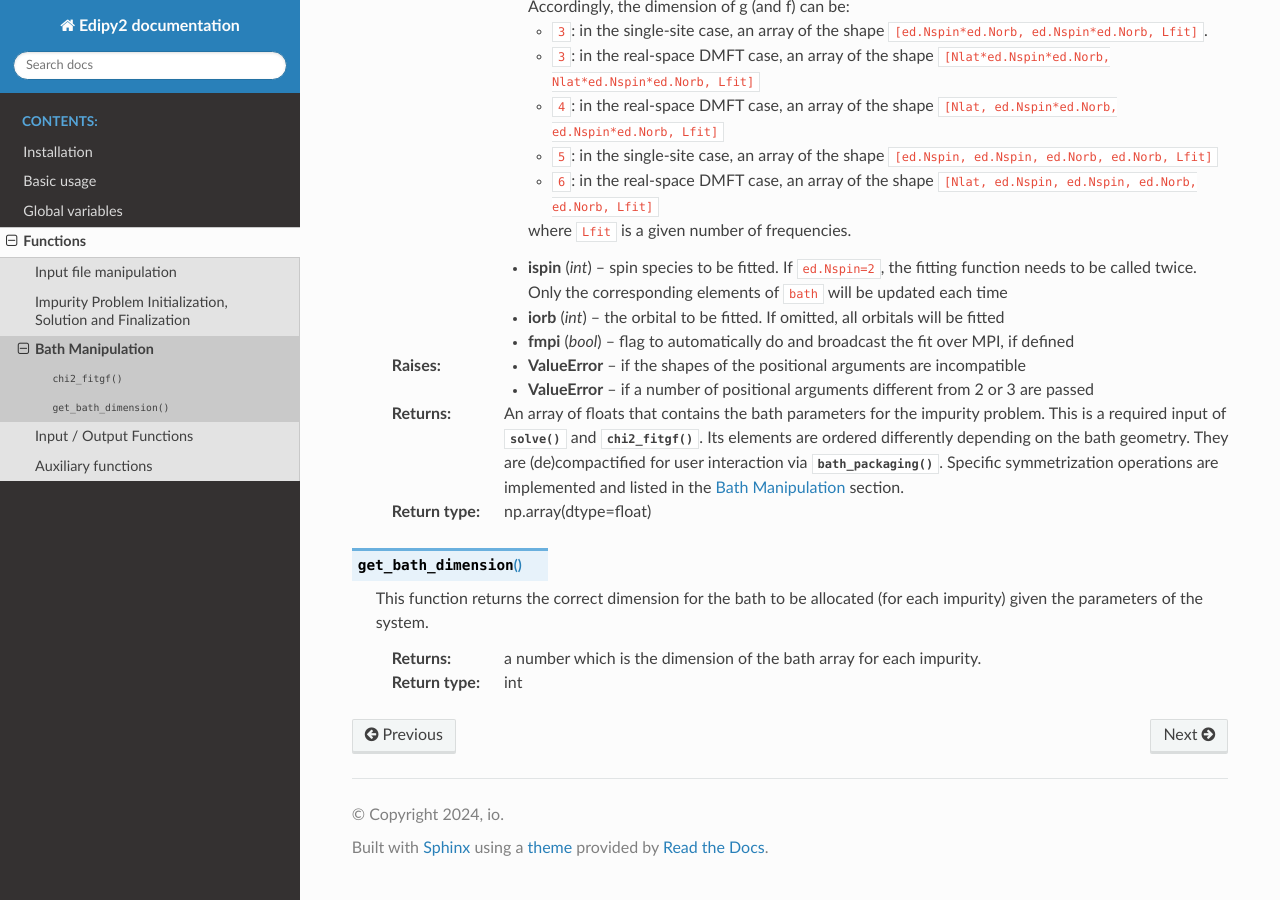
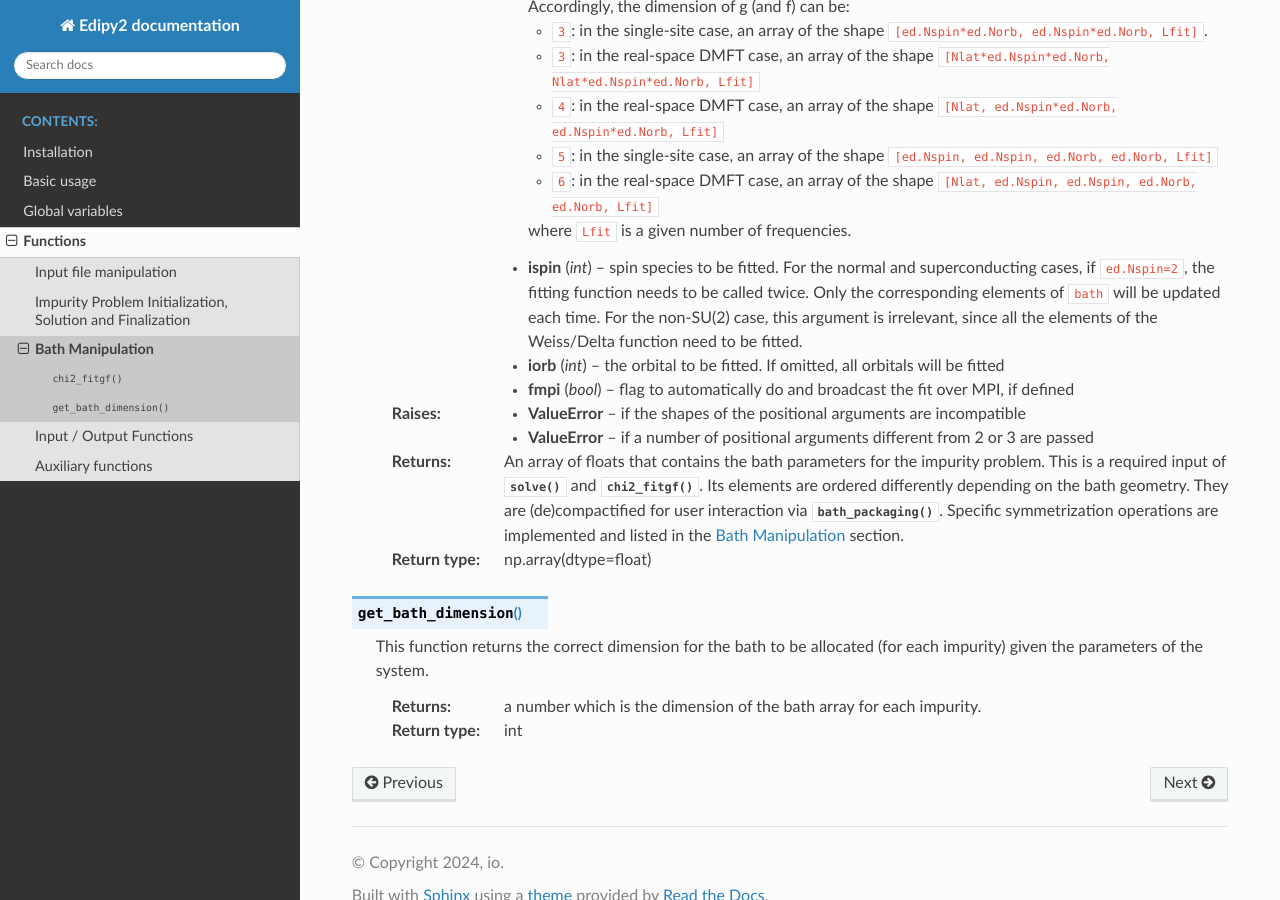
Before and after one commit to lcrippa/edipy2-docs, a Sphinx documentation site: the page built from doc/funcs/2_bath.rst, in a window 1280 px wide and 900 px high, scrolled down 682 px. Built offline with Sphinx 7.4.7 and the Read the Docs theme 3.1.0, drawn with Linux system fonts in a browser that asks for light colours.

Commit message:
minor update

```diff
--- a/doc/funcs/2_bath.rst
+++ b/doc/funcs/2_bath.rst
@@ -44,7 +44,7 @@ These functions manipulate the user-accessible bath array
 
 
    :type ispin: int
-   :param ispin: spin species to be fitted. If :code:`ed.Nspin=2`, the fitting function needs to be called twice. Only the corresponding elements of :code:`bath` will be updated each time
+   :param ispin: spin species to be fitted. For the normal and superconducting cases, if :code:`ed.Nspin=2`, the fitting function needs to be called twice. Only the corresponding elements of :code:`bath` will be updated each time. For the non-SU(2) case, this argument is irrelevant, since all the elements of the Weiss/Delta function need to be fitted.
 
    :type iorb: int
    :param iorb: the orbital to be fitted. If omitted, all orbitals will be fitted
@@ -59,9 +59,6 @@ These functions manipulate the user-accessible bath array
    :rtype: np.array(dtype=float)
 
 
-
-
-
 .. function:: get_bath_dimension()
 
    This function returns the correct dimension for the bath to be allocated (for each impurity) given the parameters of the system.
```
